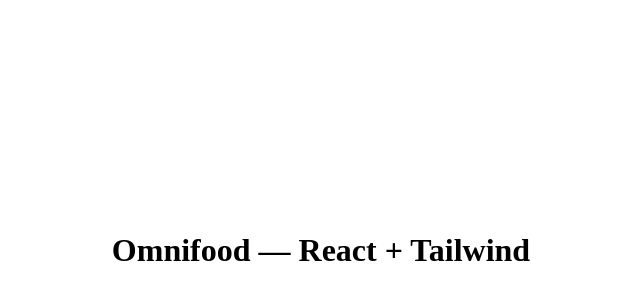
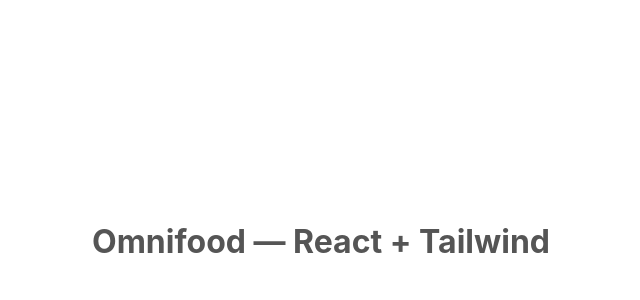
Before and after one commit to CodieMisiani/Omnifood, a React (Vite) app: page / in a window 1280 px wide. Shown: the part 158-458 px from the top of the page, without its empty margins (319-959 px from the left). Built offline with nearby package versions, Linux system fonts and the light colour scheme.

Commit message:
feat: add custom base reset styles to index.css

```diff
--- a/src/index.css
+++ b/src/index.css
@@ -2,4 +2,18 @@
 @tailwind components;
 @tailwind utilities;
 
-/* your custom styles below */
+/* ✅ Your custom base reset styles */
+@layer base {
+  * {
+    margin: 0;
+    padding: 0;
+    box-sizing: border-box;
+  }
+
+  body {
+    font-family: "Inter", sans-serif;
+    line-height: 1;
+    font-weight: 400;
+    color: #555;
+  }
+}
```
